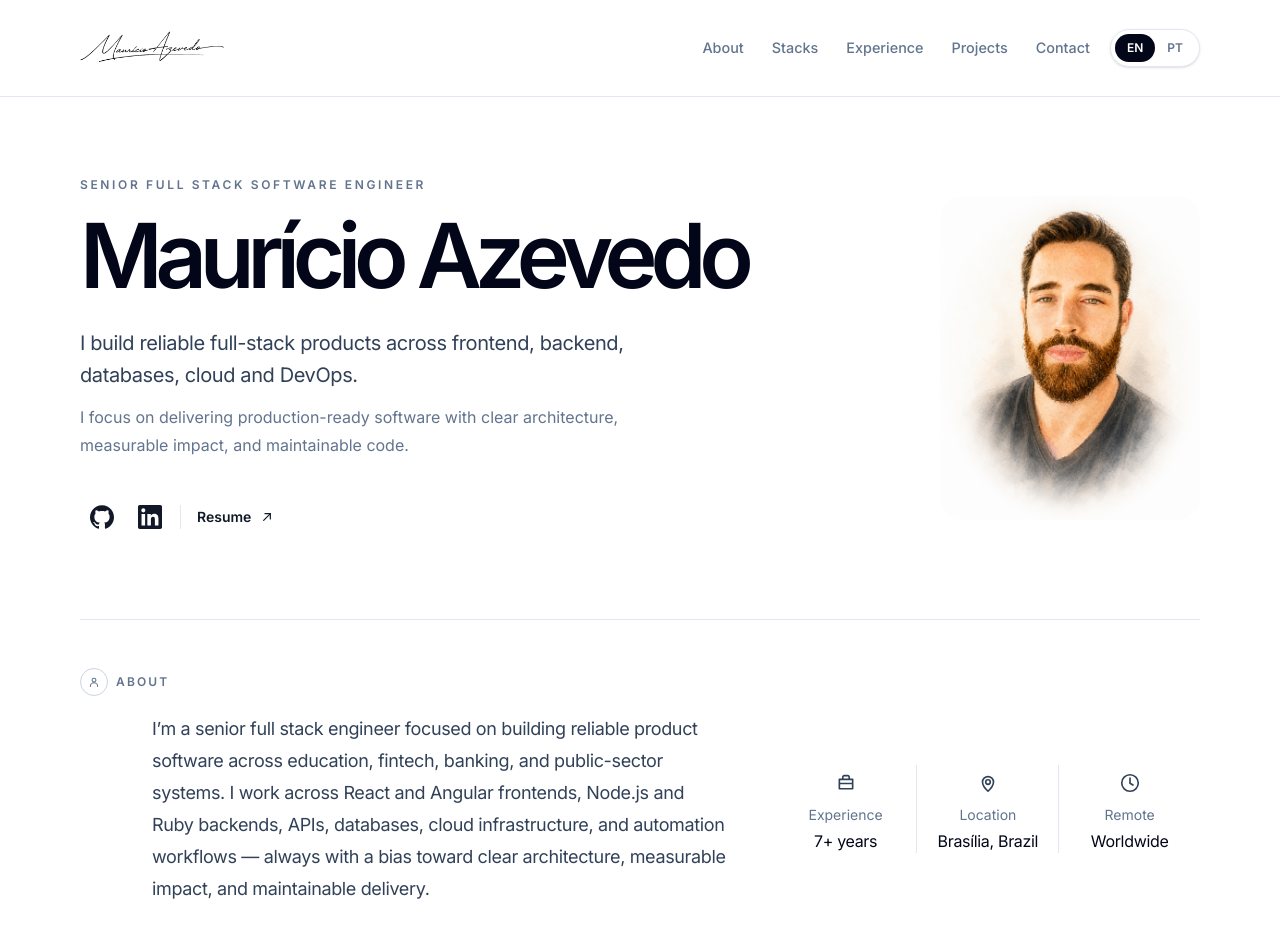
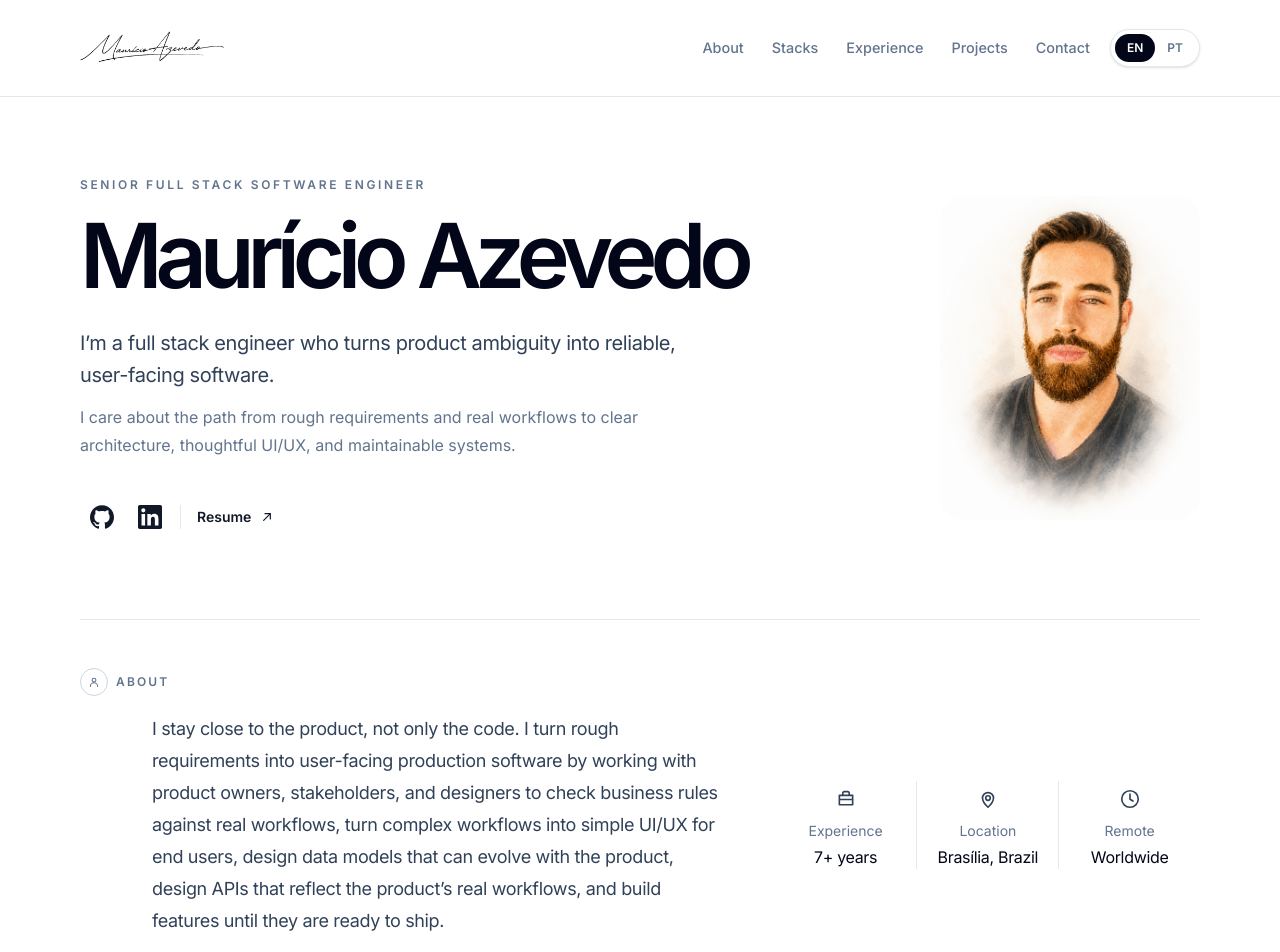
Before and after one commit to mauricio-azevedo/portfolio, a React (Vite) app: page / in a window 1280 px wide. Shown: the top 952 px of the page. Built offline with nearby package versions, Linux system fonts and the light colour scheme.

Commit message:
Update portfolio hero and about copy

```diff
--- a/src/data/portfolio.ts
+++ b/src/data/portfolio.ts
@@ -69,11 +69,11 @@ export const portfolioContent: Record<'en' | 'pt', PortfolioContent> = {
       email: 'mauricio.mendonca.azevedo@gmail.com',
       profileImage,
       heroSummary:
-        'I build reliable full-stack products across frontend, backend, databases, cloud and DevOps.',
+        'I’m a full stack engineer who turns product ambiguity into reliable, user-facing software.',
       heroNote:
-        'I focus on delivering production-ready software with clear architecture, measurable impact, and maintainable code.',
+        'I care about the path from rough requirements and real workflows to clear architecture, thoughtful UI/UX, and maintainable systems.',
       about:
-        'I’m a senior full stack engineer focused on building reliable product software across education, fintech, banking, and public-sector systems. I work across React and Angular frontends, Node.js and Ruby backends, APIs, databases, cloud infrastructure, and automation workflows — always with a bias toward clear architecture, measurable impact, and maintainable delivery.',
+        'I stay close to the product, not only the code. I turn rough requirements into user-facing production software by working with product owners, stakeholders, and designers to check business rules against real workflows, turn complex workflows into simple UI/UX for end users, design data models that can evolve with the product, design APIs that reflect the product’s real workflows, and build features until they are ready to ship.',
     },
     aboutFacts: [
       { label: 'Experience', value: '7+ years', icon: factIcons.experience },
@@ -214,11 +214,11 @@ export const portfolioContent: Record<'en' | 'pt', PortfolioContent> = {
       email: 'mauricio.mendonca.azevedo@gmail.com',
       profileImage,
       heroSummary:
-        'Construo produtos full stack confiáveis entre frontend, backend, bancos de dados, cloud e DevOps.',
+        'Sou engenheiro full stack e transformo ambiguidade de produto em software confiável para usuários reais.',
       heroNote:
-        'Meu foco é entregar software pronto para produção, com arquitetura clara, impacto mensurável e código fácil de manter.',
+        'Tenho cuidado com o caminho entre requisitos ainda abertos, fluxos reais de uso, arquitetura clara, UI/UX bem pensada e sistemas fáceis de manter.',
       about:
-        'Sou engenheiro de software full stack sênior focado em construir produtos confiáveis para educação, fintech, banking e sistemas públicos. Trabalho com frontends em React e Angular, backends em Node.js e Ruby, APIs, bancos de dados, infraestrutura cloud e automações — sempre buscando arquitetura clara, impacto mensurável e entregas fáceis de manter.',
+        'Trabalho perto do produto, não só do código. Transformo requisitos ainda abertos em software de produção voltado para usuários, trabalhando com product owners, stakeholders e designers para validar regras de negócio contra fluxos reais, transformar fluxos complexos em UI/UX simples para usuários finais, desenhar modelos de dados que evoluem com o produto, desenhar APIs que refletem os fluxos reais do produto e construir funcionalidades até estarem prontas para entrega.',
     },
     aboutFacts: [
       { label: 'Experiência', value: '7+ anos', icon: factIcons.experience },
```
